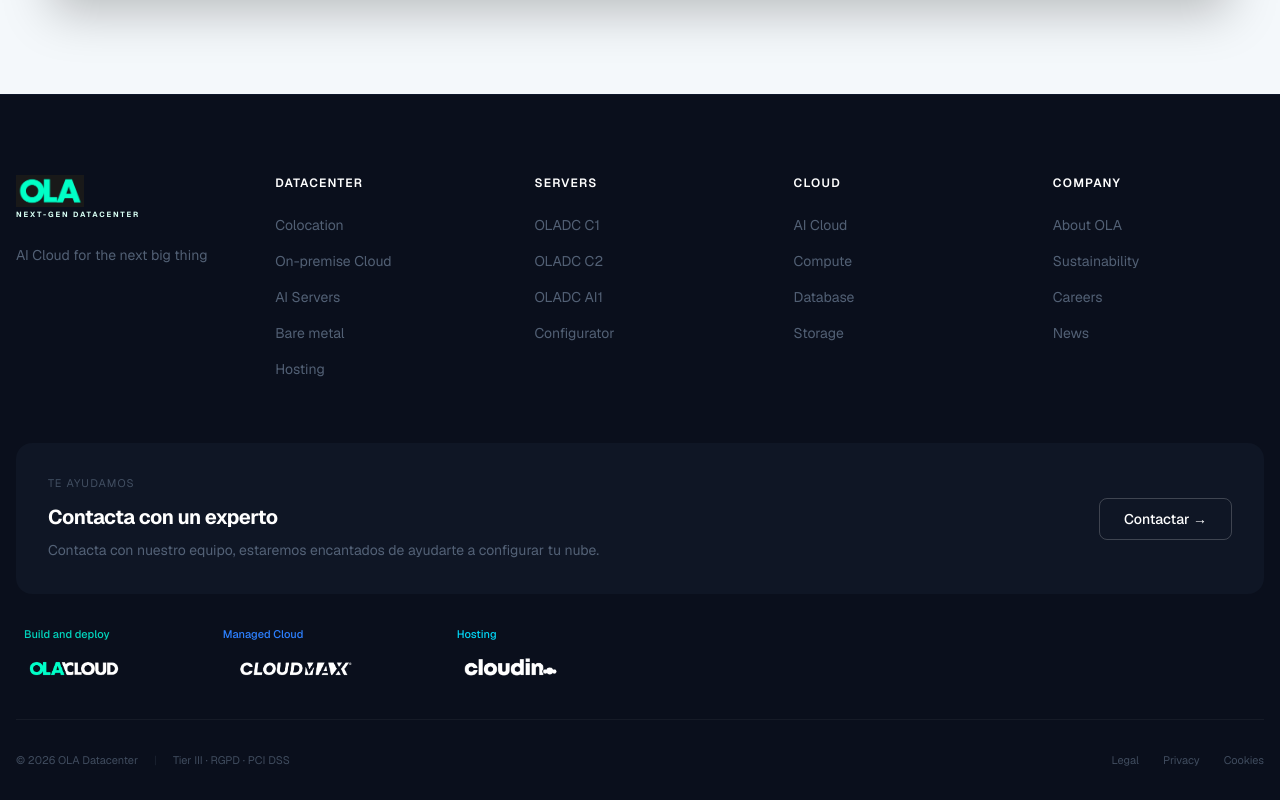
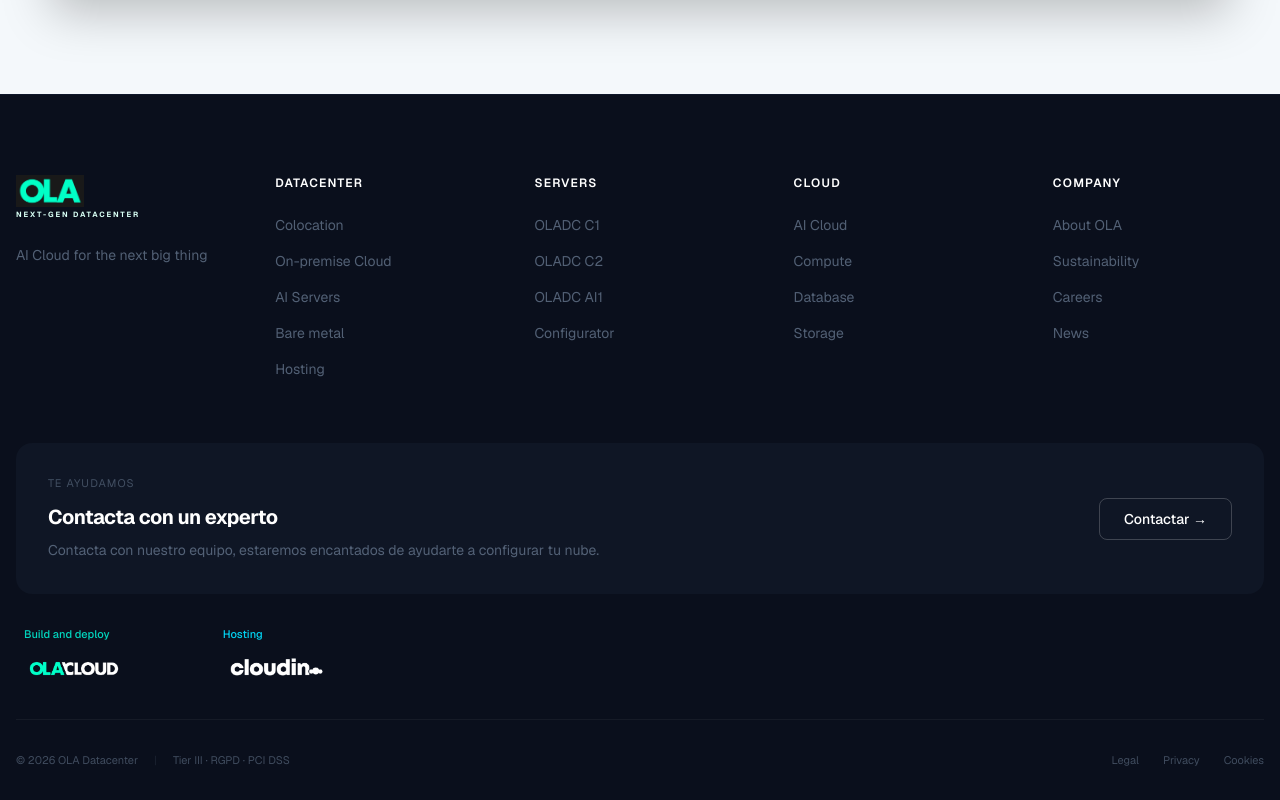
Before and after one commit to cloudindev/oladatacenter, a Next.js app: page / in a window 1280 px wide. Shown: the part 6372-7172 px from the top of the page. Built offline with nearby package versions, Linux system fonts and the light colour scheme.

Commit message:
style: remove Cloudmax from footer

```diff
--- a/src/components/layout/Footer.tsx
+++ b/src/components/layout/Footer.tsx
@@ -94,10 +94,7 @@ export function Footer() {
             <div className="text-[11px] text-teal-400 mb-3 font-medium">{t("Build and deploy", "Construye y despliega")}</div>
             <Image src="/olacloud-logo.png" alt="OLA CLOUD" width={140} height={30} className="h-5 md:h-6 w-auto object-contain object-left" />
           </div>
-          <div>
-            <div className="text-[11px] text-blue-500 mb-3 font-medium">{t("Managed Cloud", "Cloud Gestionado")}</div>
-            <Image src="/cloudm.png" alt="CLOUDMAX" width={140} height={30} className="h-5 md:h-6 w-auto object-contain object-left" />
-          </div>
+
           <div>
             <div className="text-[11px] text-cyan-400 mb-3 font-medium">{t("Hosting", "Hosting")}</div>
             <Image src="/cloudin-logo.png" alt="cloudin" width={140} height={30} className="h-5 md:h-6 w-auto object-contain object-left" />
```
